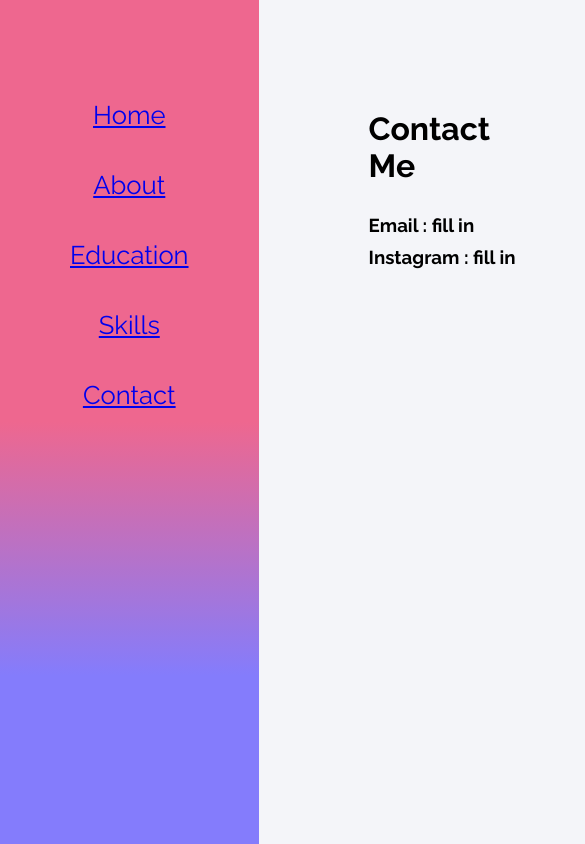
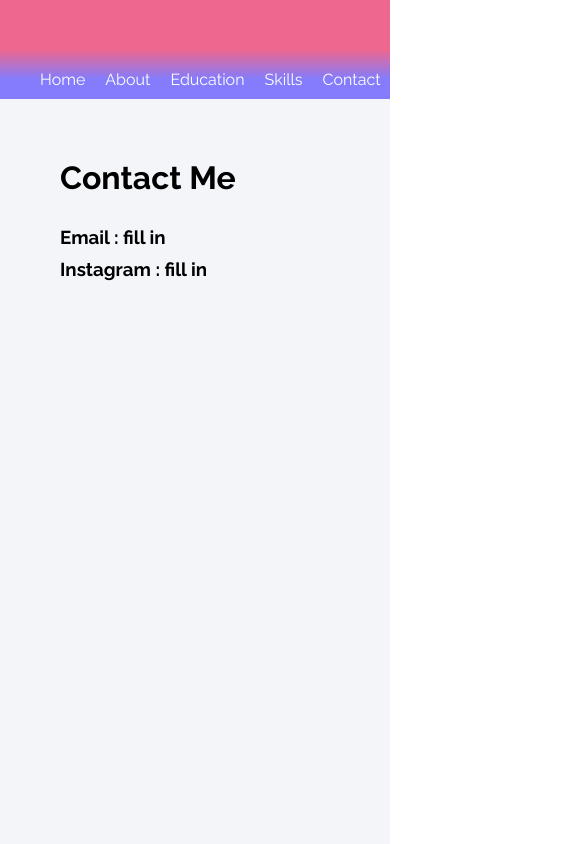
Before and after one commit to eliskim27/eliskim27.github.io, a React (Create React App) app: page /contact in a window 390 px wide. Shown: the top 844 px of the page, 585 px wide, since content can reach past the window. Built offline with nearby package versions, Linux system fonts and the light colour scheme.

Commit message:
confirm app.css

```diff
--- a/src/App.css
+++ b/src/App.css
@@ -8,33 +8,21 @@
     --fontsize-nav:1.6rem;
     --typing-font:3rem;
   }
-
 *
   {
     margin:0;
     padding: 0;
   }
-
 body
   {
     font-family: 'Raleway';
   }
-
 .App
   {
     display: flex;
     width: 100vw;
     min-height: 100vh;
   }
-
-/* .condiv class is for the right side content container*/
-.condiv
-  {
-    padding: 100px ;
-    background-color: #f4f5f9;
-    flex:var(--condiv-flex);
-  }
-
 nav
   {
     padding:60px 30px 0px 30px ;
@@ -42,7 +30,30 @@ nav
     background: rgb(238,103,143);
     background: linear-gradient(180deg, rgba(238,103,143,1) 50%, rgba(132,124,252,1) 80%);
   }
-
+.condiv
+  {
+    padding: 100px ;
+    background-color: #f4f5f9;
+    flex:var(--condiv-flex);
+  }
+.home
+  {
+    display: flex;
+    justify-content: center;
+    flex-direction: column;
+    align-items: center;
+  }
+.profilepic
+  {
+    border-radius: 50%;
+    width: 200px;
+    margin: 30px;
+  }
+.typingeffect
+  {
+    font-size: var(--typing-font);
+    margin-bottom: 30px;
+  }
 nav ul
   {
     font-size:var(--fontsize-nav) ;
@@ -51,63 +62,106 @@ nav ul
     text-decoration: none;
     color: white !important;
   }
-
 nav ul li
   {
     margin:40px;
   }
-
-/* css for active class */
-.active
+a
   {
-    font-weight: bolder;
+    text-decoration: none;
+    color: white;
   }
-
+.subtopic
+  {
+    margin:10px 10px 30px 10px !important;
+  }
+p
+  {
+    font-size: var(--fontsize-p);
+  }
+h1,h2,h3,h4,p
+  {
+    margin: 10px;
+  }
 .social
   {
-    position: abolute;
-    margin-top:20px;
+    position: absolute;
+    margin-top: 20px;
     display: flex;
     bottom: 60px;
   }
-
 .social i
   {
     padding-right: 30px;
     font-size: 25px;
     color: #9a9b9c;
   }
-
 .social i:hover
   {
     color: #ffffff;
   }
-
-.subtopic
-  {
-    margin:10px 10px 30px 10px !important;
-  }
-
-p
-  {
-    font-size: var(--fontsize-p);
-  }
-
-h1,h2,h3,h4,p
-  {
-    margin: 10px;
-  }
-
 .widecard
   {
     border:0px solid #9a9b9c;
     display: flex;
     margin:30px 0px 30px 0px;
   }
-
 .widecard:hover
   {
     color: #1b1d20;
     background-color: #ffffff;
     box-shadow: 0 10px 20px rgba(0,0,0,0.19), 0 6px 6px rgba(0,0,0,0.23);
   }
+.active
+  {
+    font-weight: bolder;
+  }
+.skills ul li
+  {
+    list-style-type:none;
+    margin:30px;
+  }
+
+@media all and (max-width: 450px)
+{
+  :root
+    {
+      --fontsize-nav:1rem;
+      --sidebar-flex:0;
+      --typing-font:2rem;
+    }
+  .App
+    {
+      flex-direction: column;
+    }
+  .sidebar
+    {
+      padding: 30px;
+      background: rgb(238,103,143);
+      background: linear-gradient(90deg, rgba(238,103,143,1) 50%, rgba(132,124,252,1) 80%);
+    }
+  .condiv
+    {
+      padding: 50px ;
+    }
+  nav ul
+    {
+      display: flex;
+    }
+  nav ul li
+    {
+      margin: 10px;
+    }
+  .social
+    {
+      left:0;
+      width: 100vw;
+      display: flex;
+      justify-content: space-around;
+      bottom: 30px;
+    }
+  .social i
+    {
+      padding-right: 0px;
+    }
+}
```
Also changed, not shown: src/contents/test.js (deleted, +0 -27 lines).
